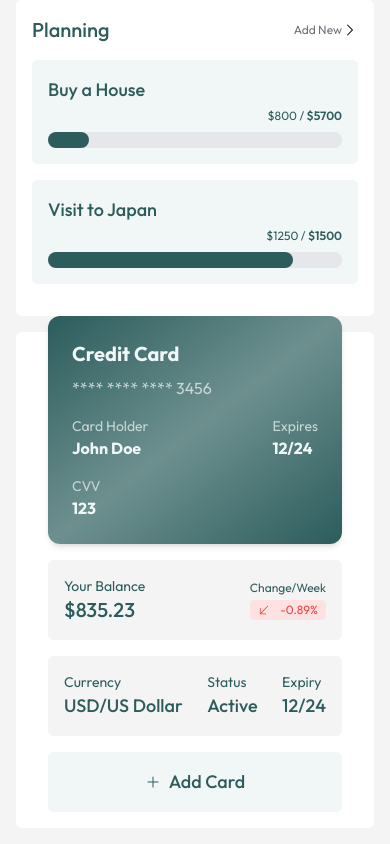
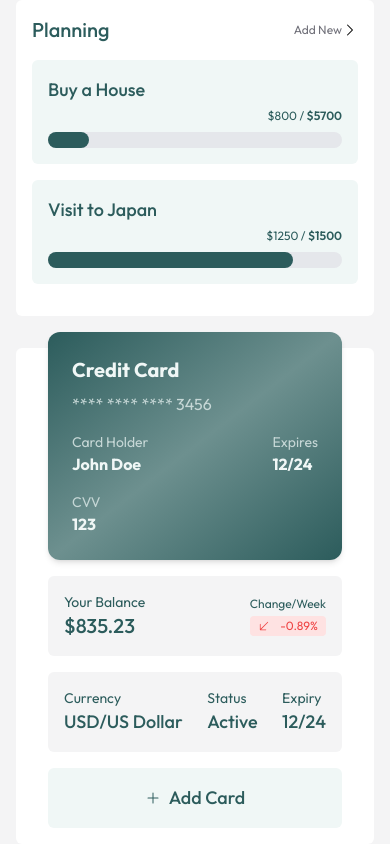
Before and after one commit to ruffcoins/financial-dashboard, a Next.js app: page /dashboard in a window 390 px wide. Shown: the part 907-1751 px from the top of the page. Built offline with nearby package versions, Linux system fonts and the light colour scheme.

Commit message:
refactor

```diff
--- a/app/dashboard/page.tsx
+++ b/app/dashboard/page.tsx
@@ -76,7 +76,7 @@ const Dashboard = () => {
           </div>
         </div>
 
-        <div className="lg:col-span-2 col-span-1 bg-white rounded-md xl:px-8 px-4 mt-4">
+        <div className="lg:col-span-2 col-span-1 bg-white rounded-md xl:px-8 px-4 lg:mt-4 mt-8">
           <div className="px-4 -mt-4 w-full">
             <CreditCard
               cardNumber="1234567890123456"
```
